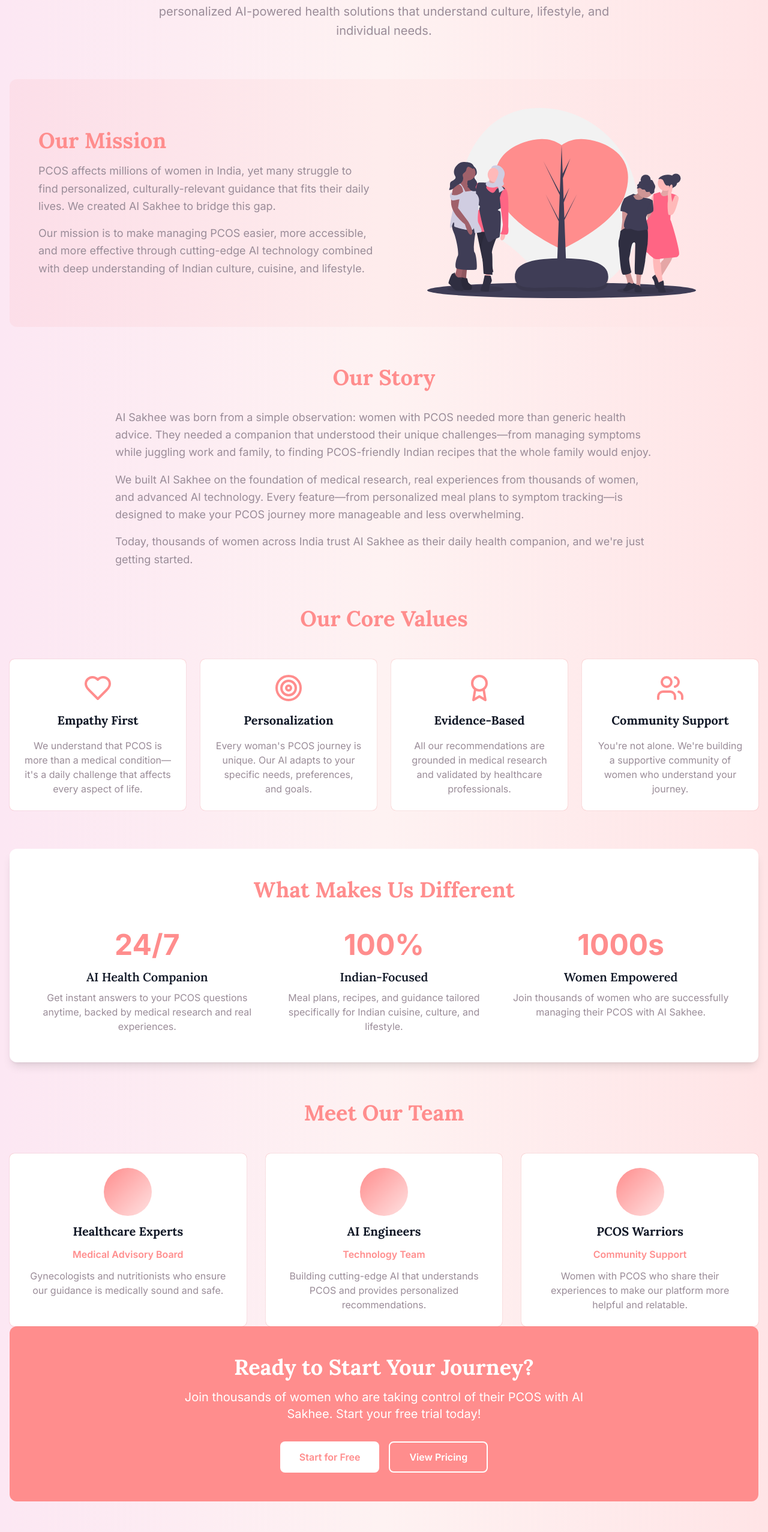
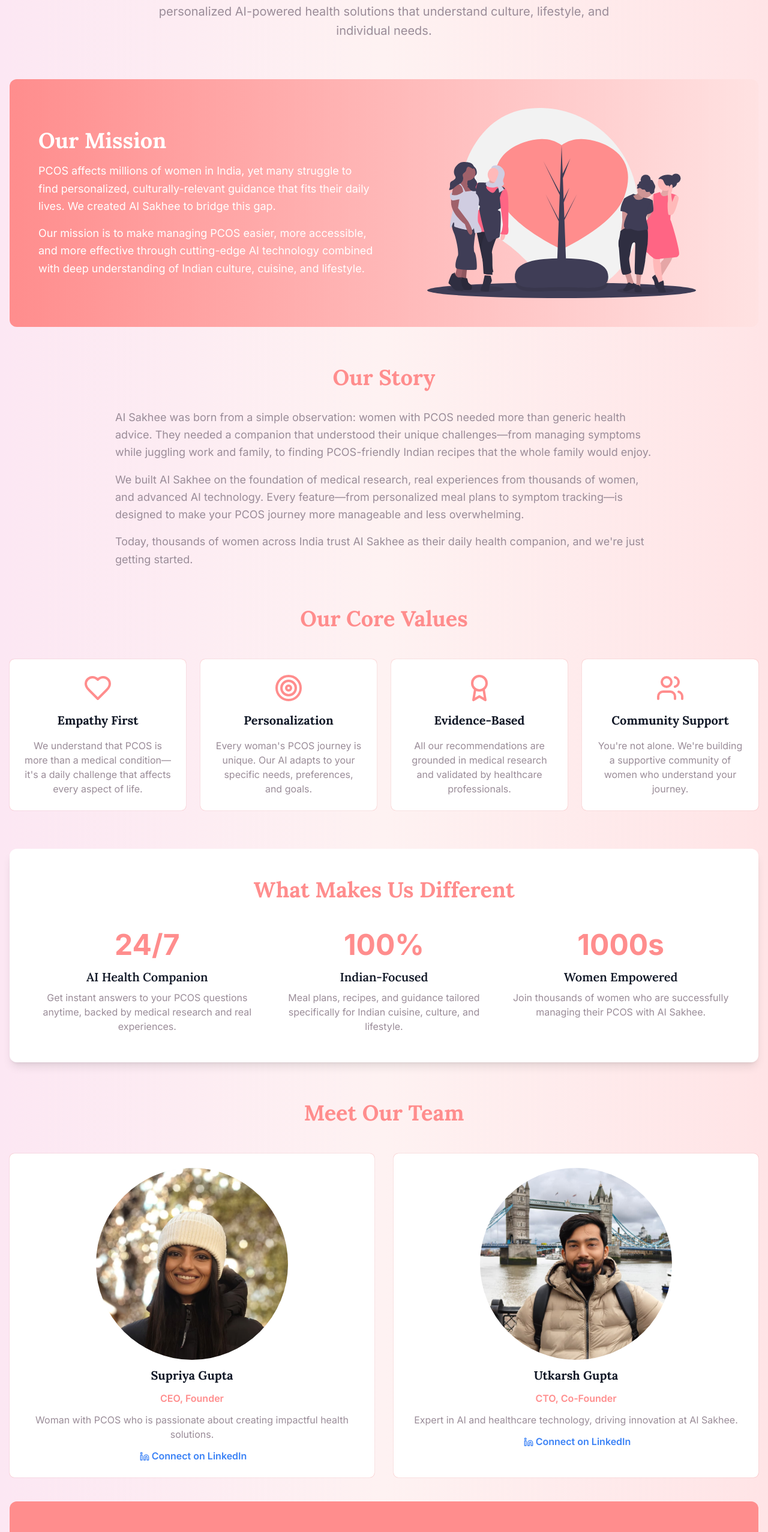
Before and after one commit to supriyavikramsingh-sudo/sakhee, a React (Vite) app in the folder frontend/: page /about in a window 1280 px wide. Shown: the part 222-2776 px from the top of the page at 60% size. Built offline with nearby package versions, Linux system fonts and the light colour scheme; no server answers.

Commit message:
feat: Add team member profiles with images and LinkedIn links to About Us page

```diff
--- a/frontend/src/pages/AboutUsPage.tsx
+++ b/frontend/src/pages/AboutUsPage.tsx
@@ -1,4 +1,4 @@
-import { Award, Heart, Target, Users } from 'lucide-react';
+import { Award, Heart, Linkedin, Target, Users } from 'lucide-react';
 import { useNavigate } from 'react-router-dom';
 import { useAuthStore } from '../store/authStore';
 import Footer from '../components/common/Footer';
@@ -20,18 +20,30 @@ const ValueCard = ({ icon, title, description }: ValueCardProps) => (
 );
 
 interface TeamMemberProps {
+  image: string;
   name: string;
   role: string;
   description: string;
+  link: string;
 }
 
-const TeamMember = ({ name, role, description }: TeamMemberProps) => (
+const TeamMember = ({ image, name, role, description, link }: TeamMemberProps) => (
   <div className="bg-white p-6 rounded-lg shadow-[0_0_1px_#ff8d8d,0_0_2px_#171a1f14]">
     <div className="flex flex-col gap-3">
-      <div className="w-20 h-20 bg-gradient-to-br from-primary to-secondary rounded-full mx-auto" />
+      <div className="w-80 h-80 rounded-full mx-auto overflow-hidden">
+        <img src={image} alt={name} className="w-full h-full object-cover" />
+      </div>
       <h3 className="font-bold text-xl text-center">{name}</h3>
       <p className="text-primary font-semibold text-center">{role}</p>
       <p className="text-muted text-center">{description}</p>
+      <a
+        href={link}
+        target="_blank"
+        rel="noopener noreferrer"
+        className="text-blue-500 font-semibold text-center"
+      >
+        <Linkedin size={16} className="inline-block ml-1" /> Connect on LinkedIn
+      </a>
     </div>
   </div>
 );
@@ -53,16 +65,16 @@ const AboutUsPage = () => {
         </section>
 
         {/* Mission Section */}
-        <section className="mb-16 bg-gradient-to-r from-primary/10 to-secondary/10 rounded-xl p-12">
+        <section className="mb-16 bg-gradient-to-r from-primary to-secondary rounded-xl p-12">
           <div className="flex flex-col md:flex-row items-center gap-8">
             <div className="flex-1">
-              <h2 className="text-4xl font-bold text-primary mb-4">Our Mission</h2>
-              <p className="text-lg text-muted leading-relaxed mb-4">
+              <h2 className="text-4xl font-bold text-white mb-4">Our Mission</h2>
+              <p className="text-lg text-white leading-relaxed mb-4">
                 PCOS affects millions of women in India, yet many struggle to find personalized,
                 culturally-relevant guidance that fits their daily lives. We created AI Sakhee to
                 bridge this gap.
               </p>
-              <p className="text-lg text-muted leading-relaxed">
+              <p className="text-lg text-white leading-relaxed">
                 Our mission is to make managing PCOS easier, more accessible, and more effective
                 through cutting-edge AI technology combined with deep understanding of Indian
                 culture, cuisine, and lifestyle.
@@ -163,28 +175,27 @@ const AboutUsPage = () => {
         {/* Team Section (Optional - customize with actual team info) */}
         <section>
           <h2 className="text-4xl font-bold text-primary text-center mb-12">Meet Our Team</h2>
-          <div className="grid md:grid-cols-3 gap-8">
+          <div className="grid md:grid-cols-2 gap-8">
             <TeamMember
-              name="Healthcare Experts"
-              role="Medical Advisory Board"
-              description="Gynecologists and nutritionists who ensure our guidance is medically sound and safe."
+              link="https://www.linkedin.com/in/supriya-singh97/"
+              image="/images/supriya-headshot.jpeg"
+              name="Supriya Gupta"
+              role="CEO, Founder"
+              description="Woman with PCOS who is passionate about creating impactful health solutions."
             />
             <TeamMember
-              name="AI Engineers"
-              role="Technology Team"
-              description="Building cutting-edge AI that understands PCOS and provides personalized recommendations."
-            />
-            <TeamMember
-              name="PCOS Warriors"
-              role="Community Support"
-              description="Women with PCOS who share their experiences to make our platform more helpful and relatable."
+              link="https://www.linkedin.com/in/utkarsh-gupta98/"
+              image="/images/utkarsh-headshot.jpeg"
+              name="Utkarsh Gupta"
+              role="CTO, Co-Founder"
+              description="Expert in AI and healthcare technology, driving innovation at AI Sakhee."
             />
           </div>
         </section>
 
         {/* CTA Section */}
         {!isAuthenticated && (
-          <section className="text-center bg-primary text-white rounded-xl p-12">
+          <section className="text-center bg-primary text-white rounded-xl p-12 mt-10">
             <h2 className="text-4xl font-bold mb-4">Ready to Start Your Journey?</h2>
             <p className="text-xl mb-8 max-w-2xl mx-auto">
               Join thousands of women who are taking control of their PCOS with AI Sakhee. Start
```
Also changed, not shown: frontend/public/images/supriya-headshot.jpeg (added), frontend/public/images/utkarsh-headshot.jpeg (added).
